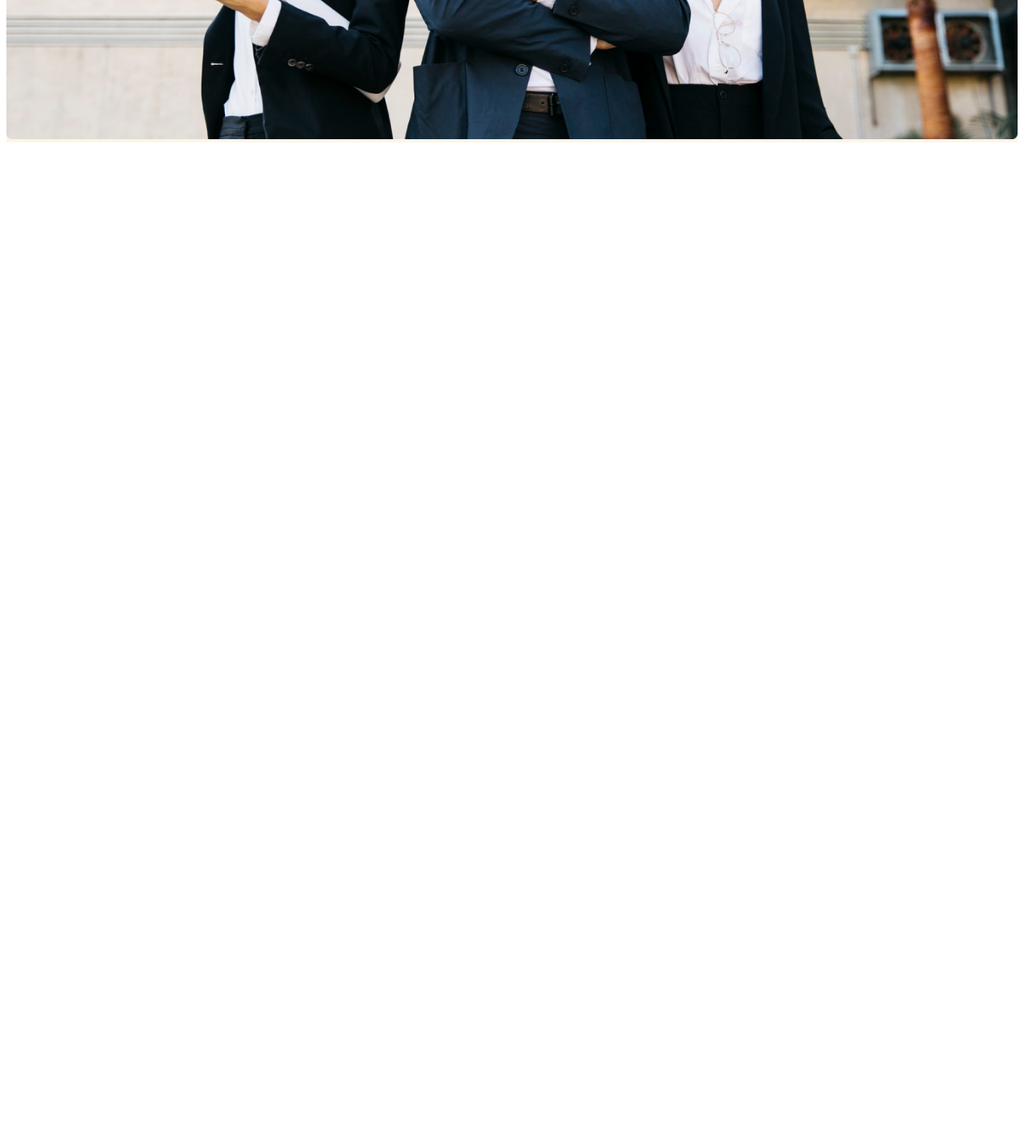
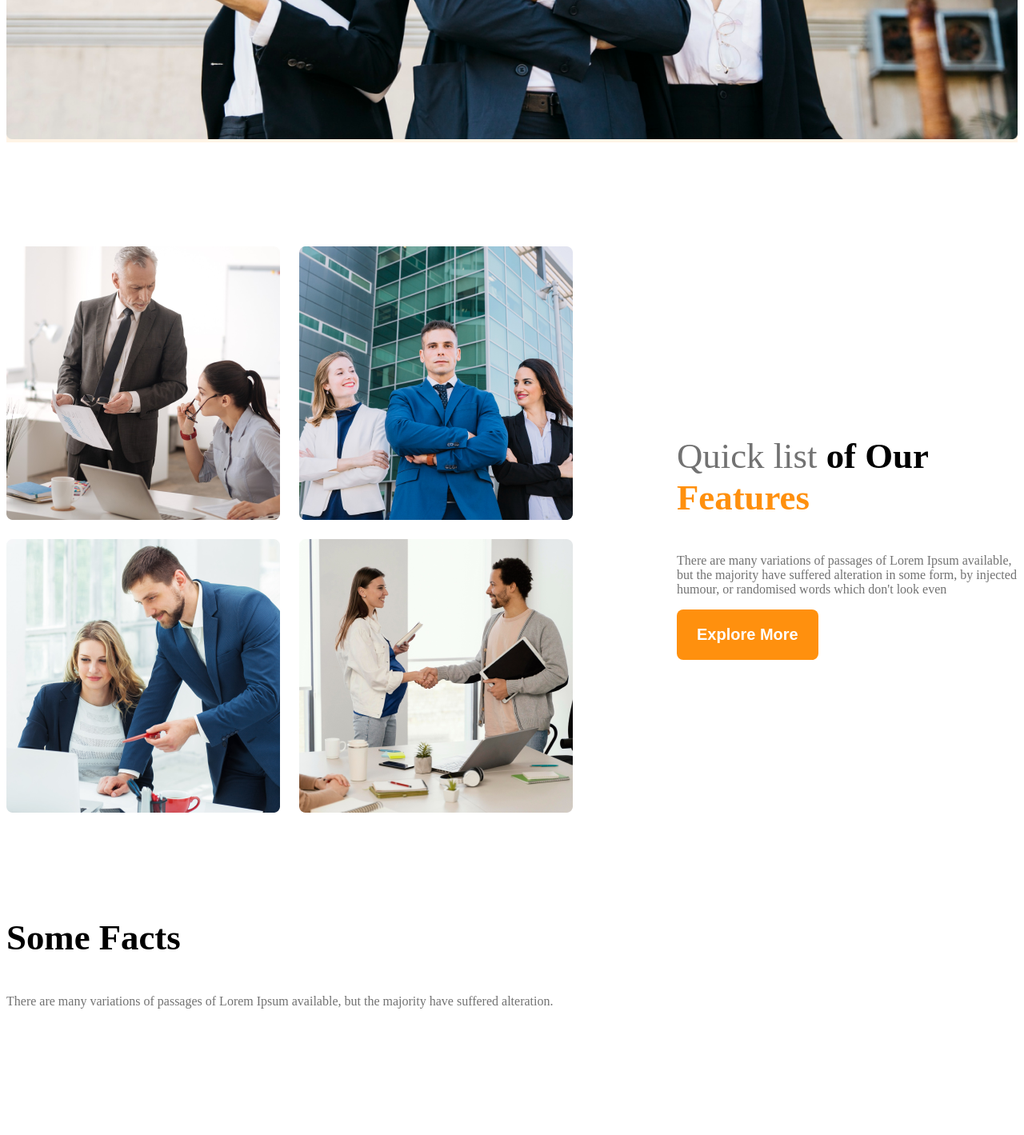
Before and after one commit to sanvi212/G3-Architects, a plain HTML site: page index.html in a window 1280 px wide. Shown: the part 998-2417 px from the top of the page at 80% size. Before the commit the page ends 1184 px from the top, so only its background shows below. Drawn offline with Linux system fonts and the light colour scheme.

Commit message:
made team responsive and added fact section

```diff
--- a/architects.css
+++ b/architects.css
@@ -9,6 +9,10 @@
   s */
   .display-flex{
     display: flex;
+  }
+
+  .text-primary{
+    color: #FF900E;
   }
 
   /* dark 02 */
@@ -35,6 +39,20 @@
     font-size: 1.25rem;
     border-radius: 8px;
     border: none;
+  }
+
+  main{
+    max-width: 1440px;
+    margin: 0 auto;
+  }
+
+  main > section{
+    margin-top: 130px;
+  }
+
+  .section-title{
+    font-size: 2.8rem;
+    font-weight: 700;
   }
 
   /* header style */
@@ -85,10 +103,54 @@
   width: 100%;
 }
 
+/* team and future related styles */
+
+.teams{
+  align-items: center;
+
+}
+
+.team-img-container{
+  display: grid;
+  grid-template-columns: repeat(2, 1fr);
+  gap: 24px;
+}
+
+.our-futures{
+  margin-left: 130px;
+  max-width: 530px;
+}
+
+
+#Quick-list{
+  font-weight: 500;
+}
 /* responsive media query */
 
 @media screen and (max-width: 576px) {
-  .navbar, .navlinks{
+  .navbar,
+  .navlinks,
+  .teams{
     flex-direction: column;
   }
+
+  .team-img-container{
+    grid-template-columns: repeat(1, 1fr) ;
+  }
+
+  .our-futures{
+    margin-left: 20px;
+  }
+
 }
+
+/* medium size device */
+
+@media screen and (min-width: 576px) and (max-width: 992px) {
+  .teams {
+    flex-direction: column;
+  }
+  .our-futures{
+    margin: 50px auto;
+  }
+}
--- a/index.html
+++ b/index.html
@@ -28,9 +28,53 @@
             <img class="banner-image" src="images/banner.png" alt="">
         </div>
     </header>
+    <main>
+        <!-- team section start -->
+        <section class="teams display-flex">
+            <div class="team-img-container">
+                <img src="images/team1.png" alt="two architect dicussing about design">
+                <img src="images/team2.png" alt="">
+                <img src="images/team3.png" alt="">
+                <img src="images/team4.png" alt="">
+            </div>
+            <div class="our-futures">
+                <h3 class="section-title"><span id="Quick-list" class="text-light-gray">Quick list</span> <span>of Our</span> <br> <span class="text-primary">Features</span></h3>
+                <p class="futures-description text-light-gray">There are many variations of passages of Lorem Ipsum available, but the majority have suffered alteration in some form, by injected humour, or randomised words which don't look even</p>
+                <button class="btn-primary">Explore More</button>
+            </div>
+        </section>
+        <!-- features will enjoy -->
+         <section>
 
-    <main>
-
+         </section>
+         <!-- some facts -->
+          <section class="some-facts">
+            <h3 class="section-title">Some Facts</h3>
+            <p class="text-light-gray">There are many variations of passages of Lorem Ipsum available, but the majority have suffered alteration.</p>
+            <div class="facts-container">
+                <!-- .fact*4>img.fact-icon+h4.fact-number+h5.fact-name -->
+                <div class="fact">
+                    <img src="" alt="" class="fact-icon">
+                    <h4 class="fact-number"></h4>
+                    <h5 class="fact-name"></h5>
+                </div>
+                <div class="fact">
+                    <img src="" alt="" class="fact-icon">
+                    <h4 class="fact-number"></h4>
+                    <h5 class="fact-name"></h5>
+                </div>
+                <div class="fact">
+                    <img src="" alt="" class="fact-icon">
+                    <h4 class="fact-number"></h4>
+                    <h5 class="fact-name"></h5>
+                </div>
+                <div class="fact">
+                    <img src="" alt="" class="fact-icon">
+                    <h4 class="fact-number"></h4>
+                    <h5 class="fact-name"></h5>
+                </div>
+            </div>
+          </section>
     </main>
 
     <footer>
```
